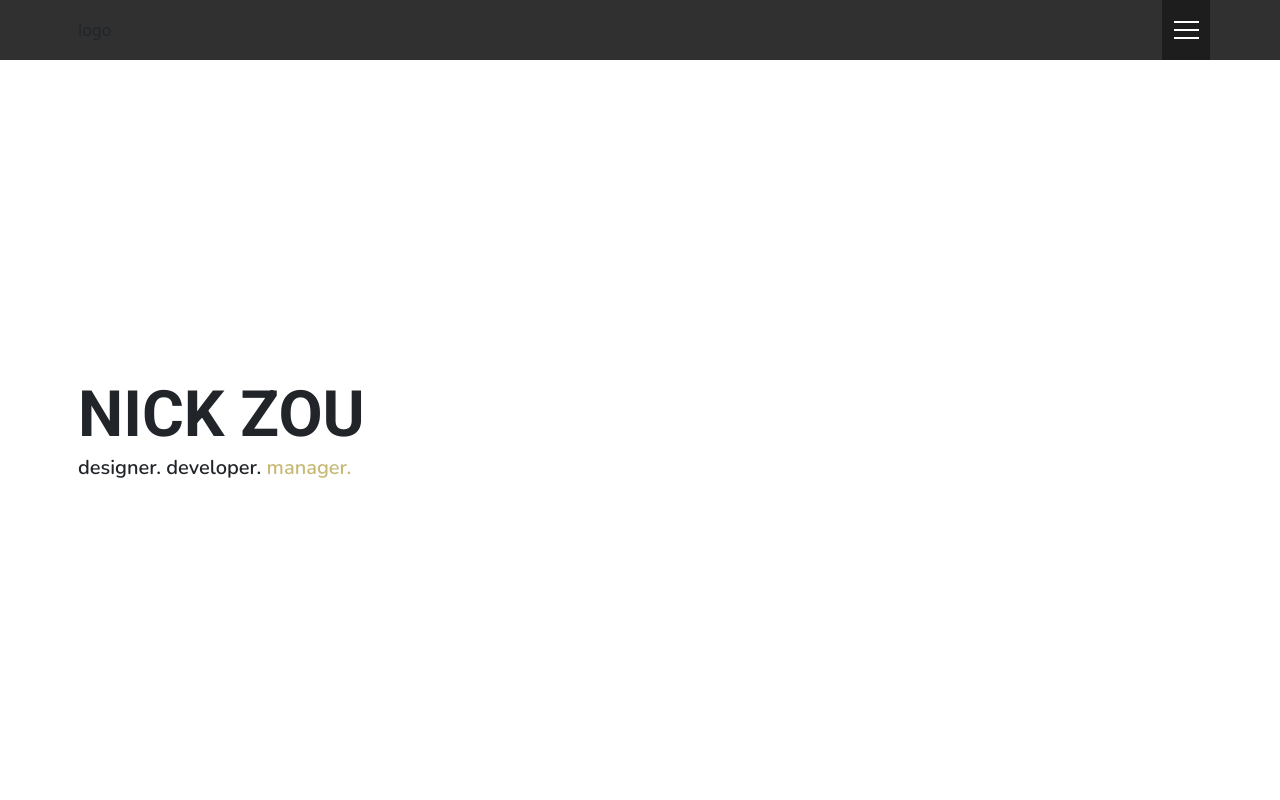
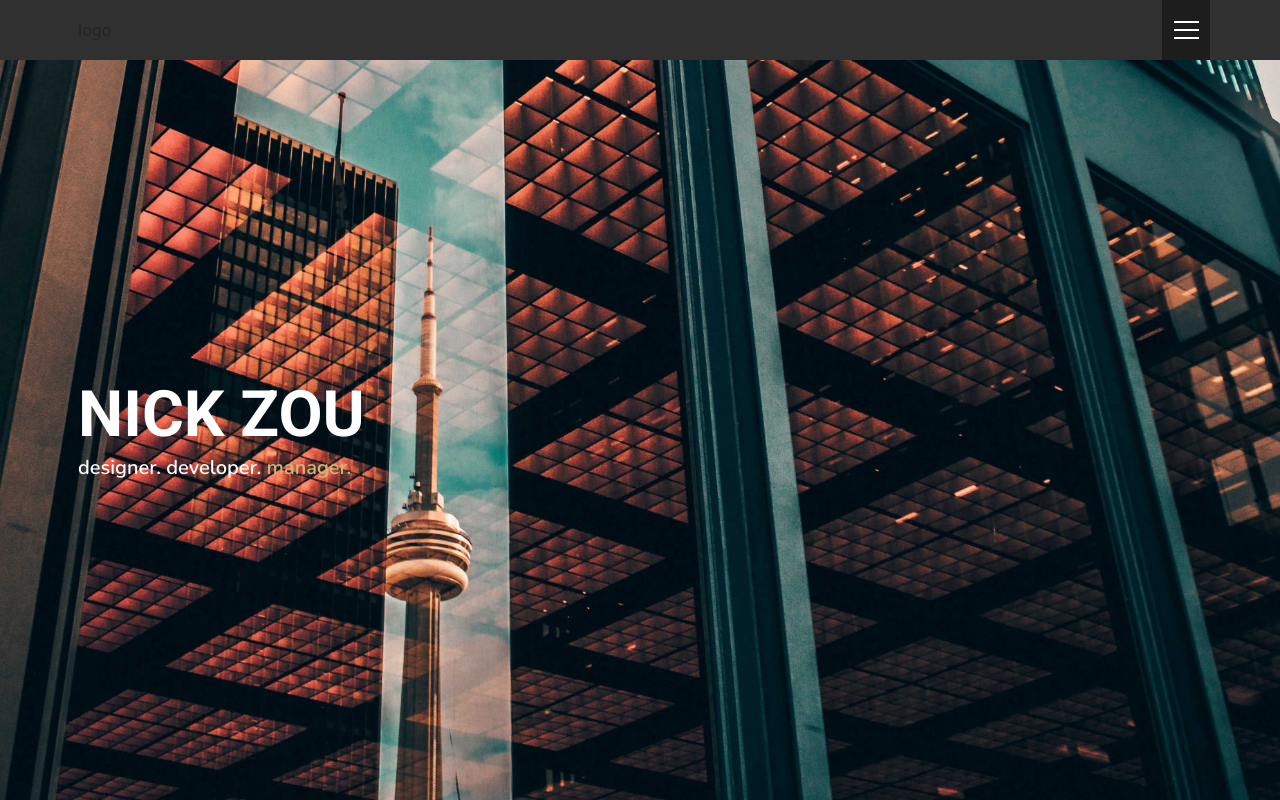
Before and after one commit to nickzou/website-frontend, a Next.js app: page / in a window 1280 px wide. Built offline with nearby package versions, Linux system fonts and the light colour scheme.

Commit message:
add background image to hero, add image component to hero

```diff
--- a/pages/index/Hero.module.scss
+++ b/pages/index/Hero.module.scss
@@ -5,6 +5,10 @@
     min-height: calc(100vh - #{$header-height});
     display: flex;
     align-items: center;
+}
+
+.content {
+    z-index: 1;
 }
 
 .site_title {
--- a/pages/index/Hero.tsx
+++ b/pages/index/Hero.tsx
@@ -1,9 +1,11 @@
+import Image from 'next/image';
 import styles from './Hero.module.scss';
+import BackgroundImage from '@public/images/toronto.jpg';
 
 export default function Hero() {
     return(
         <section id="hero" className={styles.hero}>
-            <div className="container">
+            <div className={`container position-relative white ${styles.content}`}>
                 <div className="row">
                     <div className="col">
                         <hgroup>
@@ -13,6 +15,15 @@ export default function Hero() {
                     </div>
                 </div>
             </div>
+            <Image
+                src={BackgroundImage}
+                className={'background-image'}
+                layout="fill"
+                objectFit="cover"
+                objectPosition="50% 70%"
+                alt="Financial district, downtown Toronto"
+                priority
+            />
         </section>
     );
 };
--- a/styles/globals.scss
+++ b/styles/globals.scss
@@ -66,3 +66,7 @@ h1, .heading-1 {
 .nunito {
     @extend %nunito;
 }
+
+.background-image {
+    z-index: 0;
+}
--- a/tsconfig.json
+++ b/tsconfig.json
@@ -17,6 +17,7 @@
     "paths": {
       "@components/*": ["components/*"],
       "@styles/*": ["styles/*"],
+      "@public/*": ["public/*"],
     }
   },
   "include": ["next-env.d.ts", "**/*.ts", "**/*.tsx"],
```
Also changed, not shown: public/images/toronto.jpg (added).
